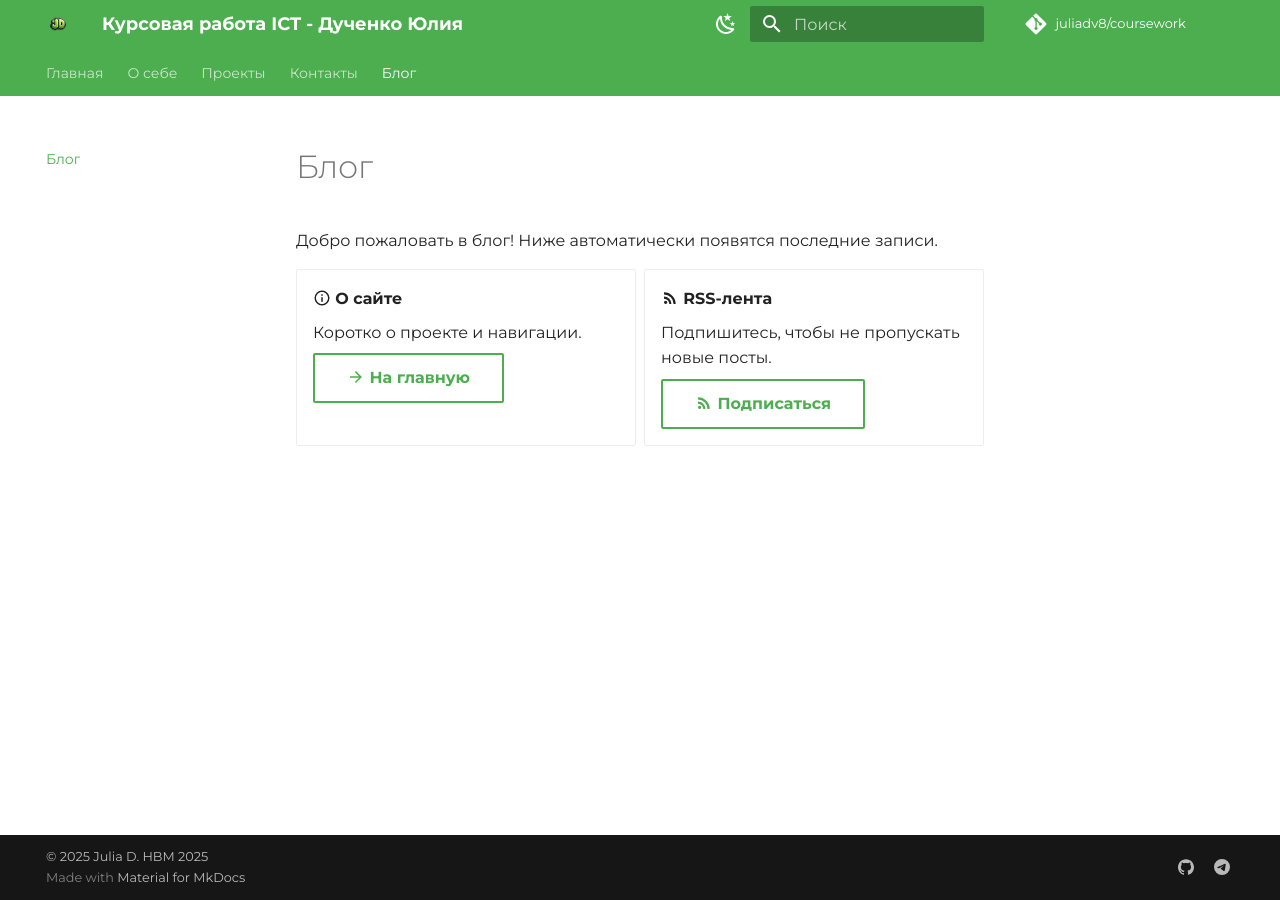
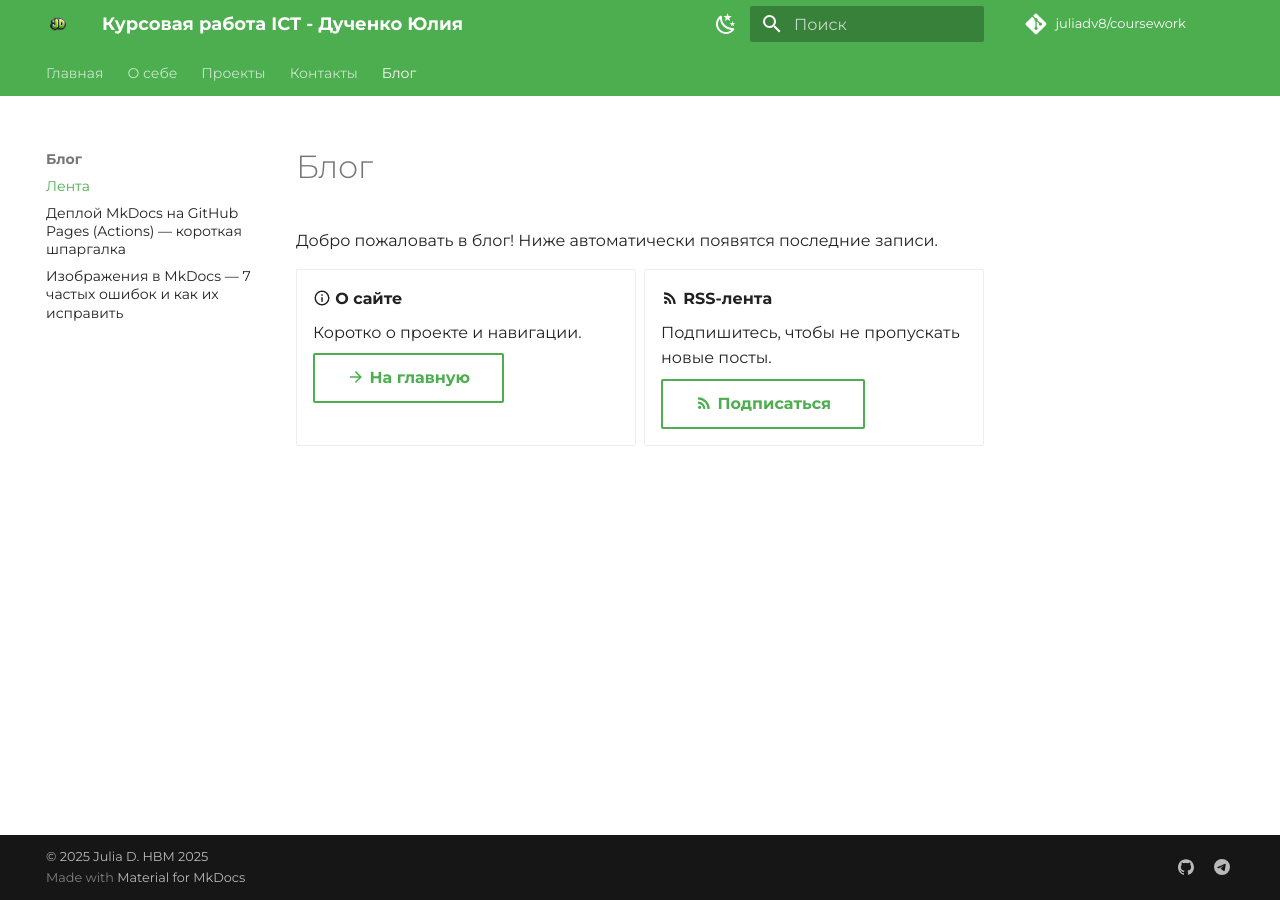
Before and after one commit to juliadv8/coursework, an MkDocs documentation site: the page built from docs/blog/index.md, in a window 1280 px wide. Built offline with MkDocs 1.6.1 and Material for MkDocs 9.7.7, drawn with Linux system fonts in a browser that asks for light colours; comment, search, counter and statistics services are not loaded.

Commit message:
Update mkdocs.yml

```diff
--- a/mkdocs.yml
+++ b/mkdocs.yml
@@ -35,7 +35,10 @@ nav:
   - О себе: about.md
   - Проекты: projects.md
   - Контакты: contacts.md
-  - Блог: blog/index.md
+  - Блог:
+      - Лента: blog/index.md
+      - Деплой MkDocs на GitHub Pages (Actions) — короткая шпаргалка: blog/posts/2025-10-13-deploy-with-actions.md
+      - Изображения в MkDocs — 7 частых ошибок и как их исправить: blog/posts/2025-10-13-images-in-mkdocs.md
 
 plugins:
   - search:
```
